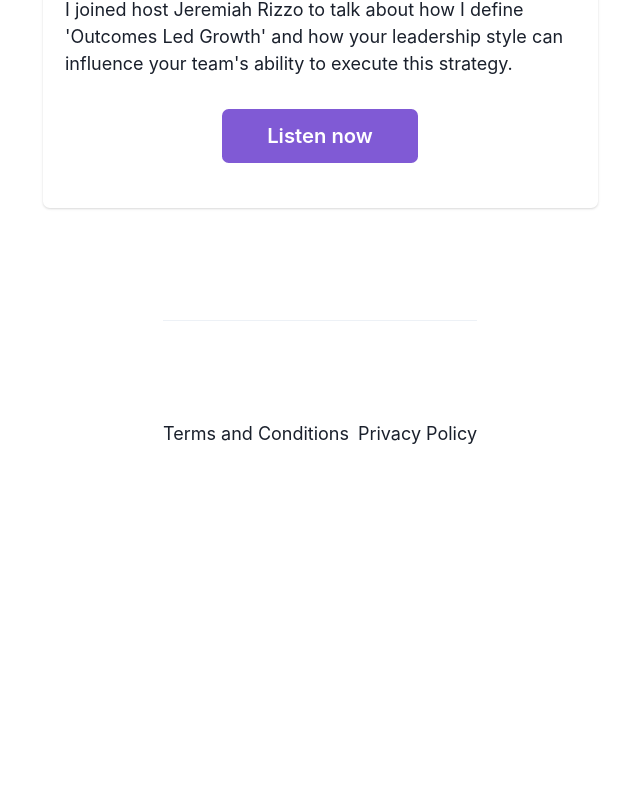
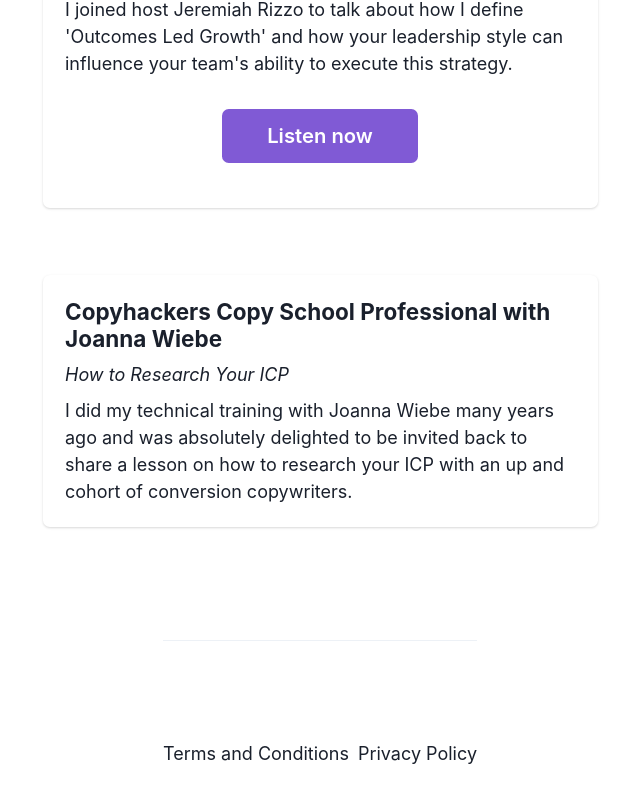
Before and after one commit to alliblum/nextjs-blog, a Next.js app: page /about/appearances in a window 1280 px wide. Shown: the part 1069-1871 px from the top of the page, without its empty margins (320-960 px from the left). Before the commit the page ends 1639 px from the top, so only its background shows below. Built offline with nearby package versions, Linux system fonts and the light colour scheme.

Commit message:
added copyhackers card and made link optional

```diff
--- a/components/appearance-card.tsx
+++ b/components/appearance-card.tsx
@@ -29,8 +29,8 @@
   NameAndHost: string
   Title: string
   Description: string
-
-  Link: string
+  ButtonText?: string
+  Link?: string
 }
 
 // export const theme = extendTheme({})
@@ -44,13 +44,15 @@
           <Text fontStyle="italic">{props.Title}</Text>
           <Text>{props.Description}</Text>
 
+          {props.Link && (
             <Center my={5}>
               <Link href={props.Link}>
                 <Button colorScheme="purple" size="lg" px={10}>
-                Listen now
+                  {props.ButtonText || 'Listen now'}
                 </Button>
               </Link>
             </Center>
+          )}
         </Stack>
       </CardBody>
     </Card>
--- a/pages/about/appearances.tsx
+++ b/pages/about/appearances.tsx
@@ -25,6 +25,7 @@
 } from '@chakra-ui/react'
 import { max } from 'date-fns'
 import { inherits } from 'util'
+import App from 'pages/_app'
 
 export default function Appearances() {
   return (
@@ -52,6 +53,11 @@
           Description="I joined host Jeremiah Rizzo to talk about how I define 'Outcomes Led Growth' and how your leadership style can influence your team's ability to execute this strategy."
           Link="https://databox.com/implementing-outcomes-led-strategy"
         />
+        <AppearanceCard
+          NameAndHost="Copyhackers Copy School Professional with Joanna Wiebe"
+          Title="How to Research Your ICP"
+          Description="I did my technical training with Joanna Wiebe many years ago and was absolutely delighted to be invited back to share a lesson on how to research your ICP with an up and cohort of conversion copywriters."
+        />
       </Stack>
     </Layout>
   )
```
Lines whose indentation alone changed are shown as unchanged.
